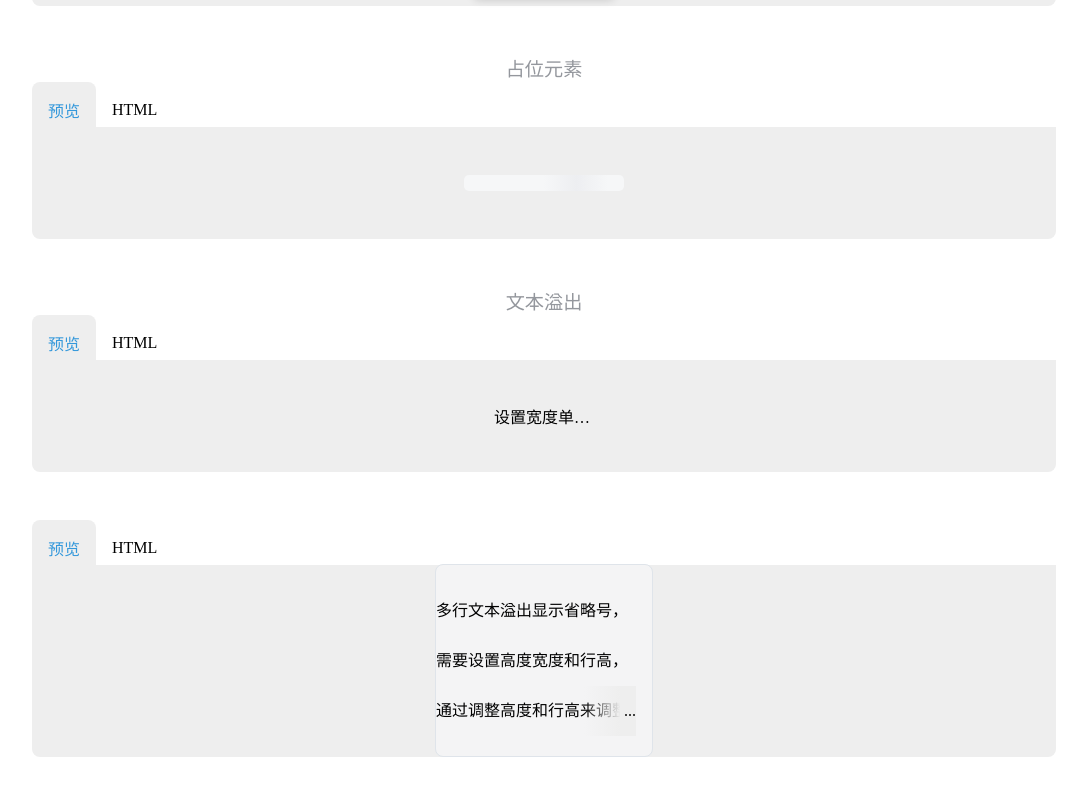
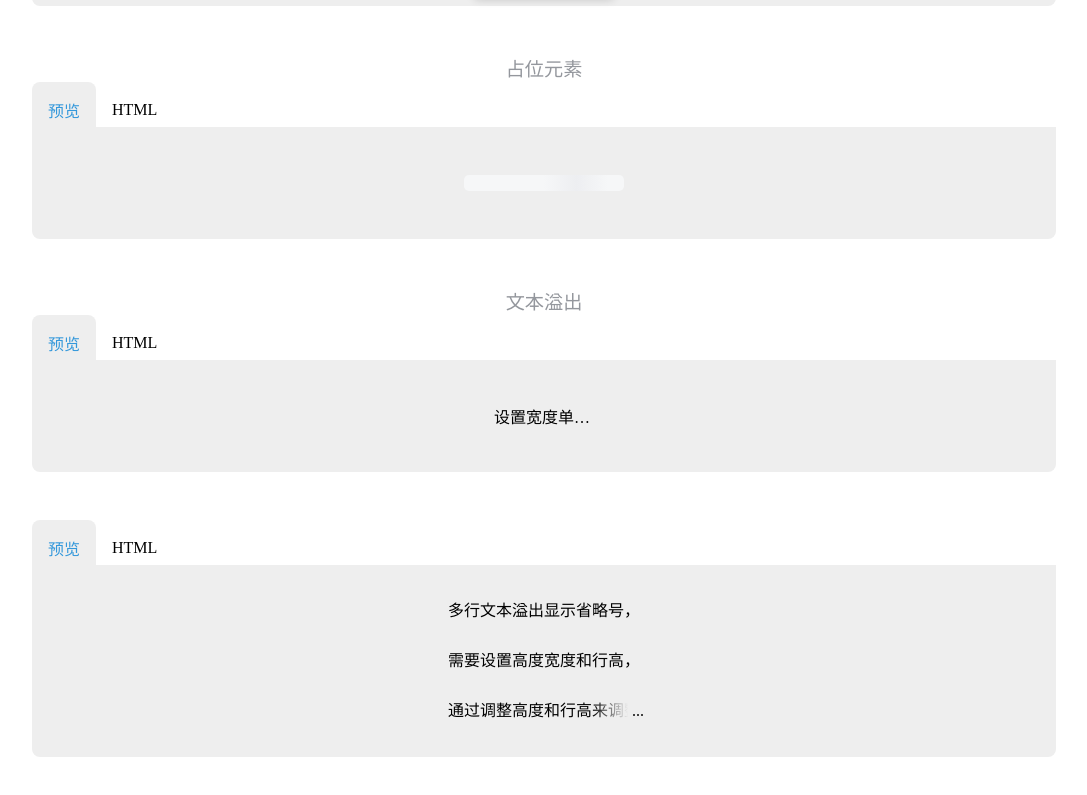
Before and after one commit to JianKang-Li/Style-library, a website: page index.html in a window 1280 px wide. Shown: the part 5621-6416 px from the top of the page, without its empty margins (96-1183 px from the left). Drawn offline with Linux system fonts and the light colour scheme.

Commit message:
多行文本溢出预览样式修改

```diff
--- a/index.html
+++ b/index.html
@@ -788,14 +788,12 @@
         </ul>
         <div class="content" style="height: 10rem;">
           <div class="item">
-            <div class="LK-codes">
             <p class="LK-Multiline" title="设置宽度高度和行高多行文本溢出省略">
               多行文本溢出显示省略号，
               需要设置高度宽度和行高，
               通过调整高度和行高来调整
               省略号的位置,根据实际情况调整after的背景渐变色
             </p>
-            </div>
           </div>
           <div class="item">
             <div class="LK-codes">
```
Lines whose indentation alone changed are shown as unchanged.
